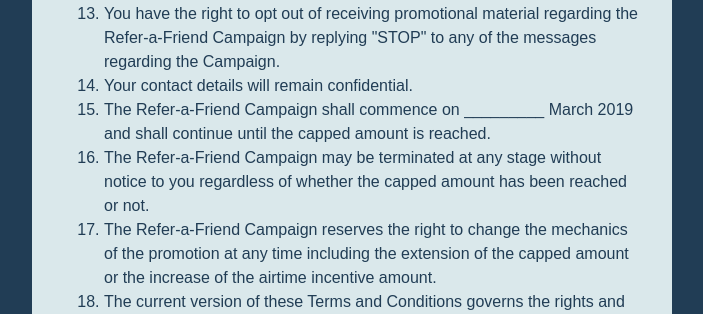
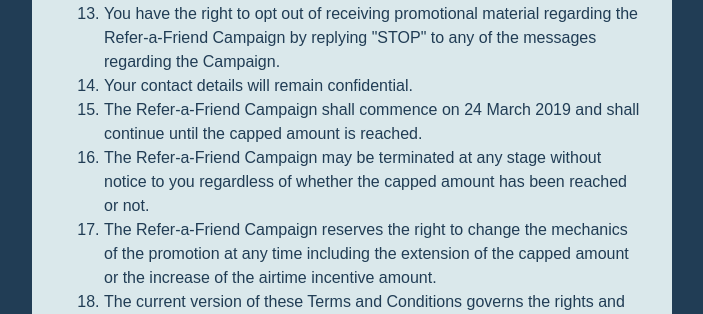
Before and after one commit to praekeltfoundation/nurseconnect-registration, a Django app: page /terms_and_conditions/ in a window 1280 px wide. Shown: the part 2049-2363 px from the top of the page, without its empty margins (288-991 px from the left). Run offline with Django 3.2, Linux system fonts and the light colour scheme; parts of the project's set-up code (start-up, migrations or seed data) failed here and were passed over.

Commit message:
Add start date to terms (thanks @KaitCrawford)

```diff
--- a/templates/terms_and_conditions.html
+++ b/templates/terms_and_conditions.html
@@ -39,7 +39,7 @@
     <li>The Refer-a-Friend Campaign is in no way sponsored, endorsed or administered by, or associated with Telkom, MTN, Vodacom and Cell C and you acknowledge that you are providing information to the us and our agents only and not to telephone networks. </li>
     <li>You have the right to opt out of receiving promotional material regarding the Refer-a-Friend Campaign by replying "STOP" to any of the messages regarding the Campaign. </li>
     <li>Your contact details will remain confidential.</li>
-    <li>The Refer-a-Friend Campaign shall commence on _________ March 2019 and shall continue until the capped amount is reached.</li>
+    <li>The Refer-a-Friend Campaign shall commence on 24 March 2019 and shall continue until the capped amount is reached.</li>
     <li>The Refer-a-Friend Campaign may be terminated at any stage without notice to you regardless of whether the capped amount has been reached or not.</li>
     <li>The Refer-a-Friend Campaign reserves the right to change the mechanics of the promotion at any time including the extension of the capped amount or the increase of the airtime incentive amount. </li>
     <li>The current version of these Terms and Conditions governs the rights and obligations of each party every time you engage with the Refer-a-Friend Campaign. NurseConnect reserves the right to change, modify, add to or remove from portions or the whole of these Terms and Conditions from time to time.</li>
```
